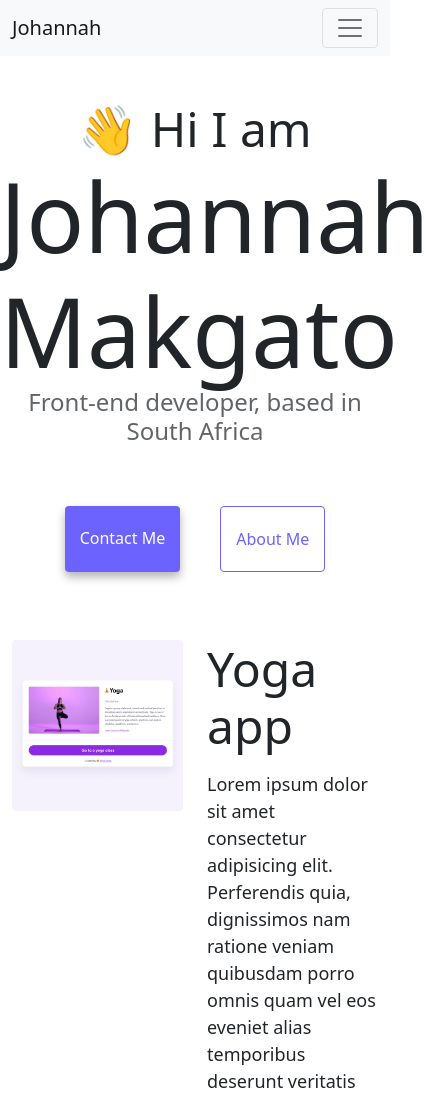
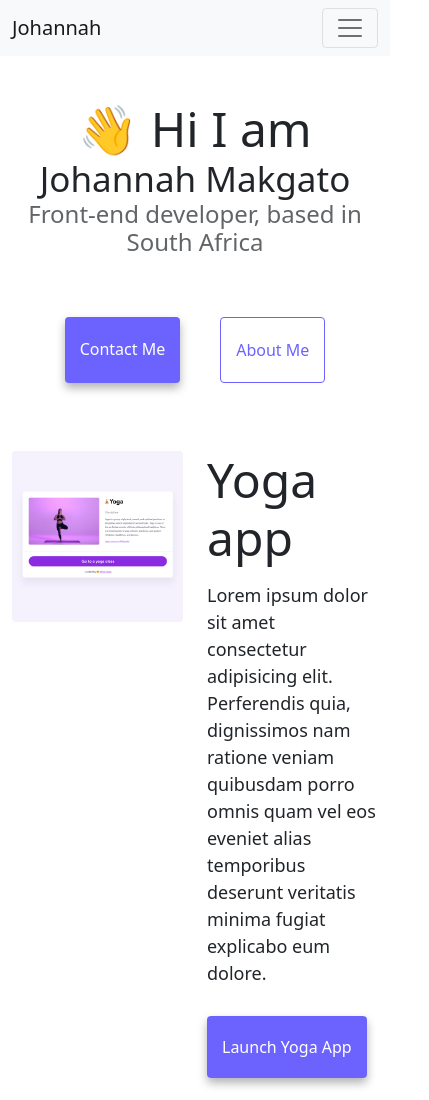
Before and after one commit to Joey199-sudo/Joey-Portfolio, a plain HTML site: page index.html in a window 390 px wide. Shown: the top 1100 px of the page, 429 px wide, since content can reach past the window. Drawn offline with nearby package versions, Linux system fonts and the light colour scheme.

Commit message:
added media queries for smaller devices

```diff
--- a/src/style.css
+++ b/src/style.css
@@ -86,3 +86,9 @@ p {
 .email-link:hover {
   text-decoration: underline;
 }
+@media (max-width: 950px) {
+  h1 {
+    text-align: center;
+    font-size: 35px;
+  }
+}
```
